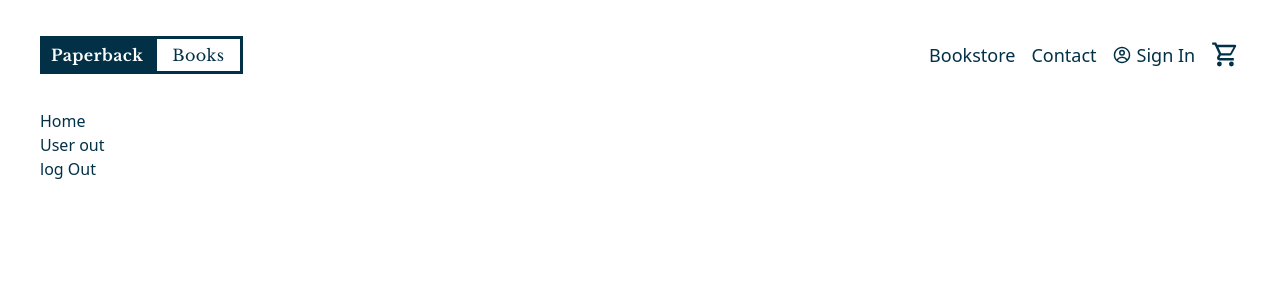
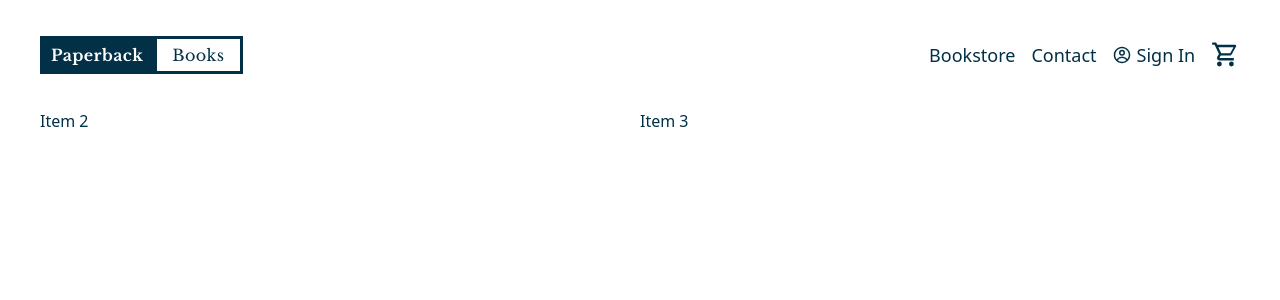
Before and after one commit to project-paperback/paperback-fe, a React (Vite) app: page / in a window 1280 px wide. Shown: the top 300 px of the page. Built offline with nearby package versions, Linux system fonts and the light colour scheme.

Commit message:
Update -Image carousel component

```diff
--- a/package.json
+++ b/package.json
@@ -13,6 +13,7 @@
     "axios": "^1.6.8",
     "react": "^18.2.0",
     "react-dom": "^18.2.0",
+    "react-multi-carousel": "^2.8.5",
     "react-router-dom": "^6.22.3"
   },
   "devDependencies": {
--- a/src/Layout.jsx
+++ b/src/Layout.jsx
@@ -1,7 +1,7 @@
 import { Outlet } from "react-router-dom";
 import NavBar from "./components/nav/NavBar";
 import { useEffect, useState } from "react";
-import SideCartMenu from "./components/SideCartMenu";
+import MobileMenu from "./components/MobileMenu";
 
 export function Layout(props) {
   const [divStyles, setDivStyles] = useState("");
@@ -24,7 +24,7 @@ export function Layout(props) {
         />
       </header>
       <main className="lg:px-10">
-        <SideCartMenu
+        <MobileMenu
           isOpen={isOpen}
           setIsOpen={setIsOpen}
           divStyles={divStyles}
--- a/src/components/SideCartMenu.jsx
+++ b/src/components/MobileMenu.jsx
@@ -4,7 +4,7 @@ import { useContext } from "react";
 import { UserContext } from "../utilities_&_custom_hooks/General";
 import axios from "axios";
 
-const SideCartMenu = (props) => {
+const MobileMenu = (props) => {
   const user = useContext(UserContext);
 
   return (
@@ -49,6 +49,13 @@ const SideCartMenu = (props) => {
         </div>
         <NavLink
           className={`hover:opacity-[0.7] `}
+          to="/"
+          onClick={() => props.setIsOpen(!props.isOpen)}
+        >
+          Home Page
+        </NavLink>{" "}
+        <NavLink
+          className={`hover:opacity-[0.7] `}
           to="bookstore"
           onClick={() => props.setIsOpen(!props.isOpen)}
         >
@@ -66,4 +73,4 @@ const SideCartMenu = (props) => {
   );
 };
 
-export default SideCartMenu;
+export default MobileMenu;
--- a/src/pages/HomePage.jsx
+++ b/src/pages/HomePage.jsx
@@ -2,25 +2,55 @@ import { useContext } from "react";
 import { UserContext } from "../utilities_&_custom_hooks/General";
 import axios from "axios";
 
+import Carousel from "react-multi-carousel";
+import "react-multi-carousel/lib/styles.css";
+
+const responsive = {
+  superLargeDesktop: {
+    // the naming can be any, depends on you.
+    breakpoint: { max: 4000, min: 3000 },
+    items: 5,
+  },
+  desktop: {
+    breakpoint: { max: 3000, min: 1024 },
+    items: 3,
+  },
+  tablet: {
+    breakpoint: { max: 1024, min: 464 },
+    items: 2,
+  },
+  mobile: {
+    breakpoint: { max: 464, min: 0 },
+    items: 1,
+  },
+};
 export function HomePage(props) {
   const salutations = useContext(UserContext);
 
   return (
     <div>
-      Home
-      {salutations ? <p>User logged</p> : <p>User out</p>}
-      <button
-        onClick={() => {
-          axios
-            .post("https://paperback-vy73.onrender.com/api/sign_out")
-            .then(() => {
-              props.setUser(null);
-              localStorage.clear();
-            });
-        }}
+      <Carousel
+        swipeable={true}
+        draggable={false}
+        // showDots={true}
+        responsive={responsive}
+        // ssr={true} // means to render carousel on server-side.
+        infinite={true}
+        autoPlay={true}
+        autoPlaySpeed={3000}
+        keyBoardControl={true}
+        customTransition="ease-in-out 600ms"
+        // transitionDuration={100}
+        containerClass="carousel-container"
+        removeArrowOnDeviceType={["tablet", "mobile"]}
+        // dotListClass="custom-dot-list-style"
+        // itemClass="carousel-item-padding-40-px"
       >
-        log Out
-      </button>
+        <div>Item 1</div>
+        <div>Item 2</div>
+        <div>Item 3</div>
+        <div>Item 4</div>
+      </Carousel>
     </div>
   );
 }
```
Also changed, not shown: 1 other file (tests, documents, lock files or other folders).
